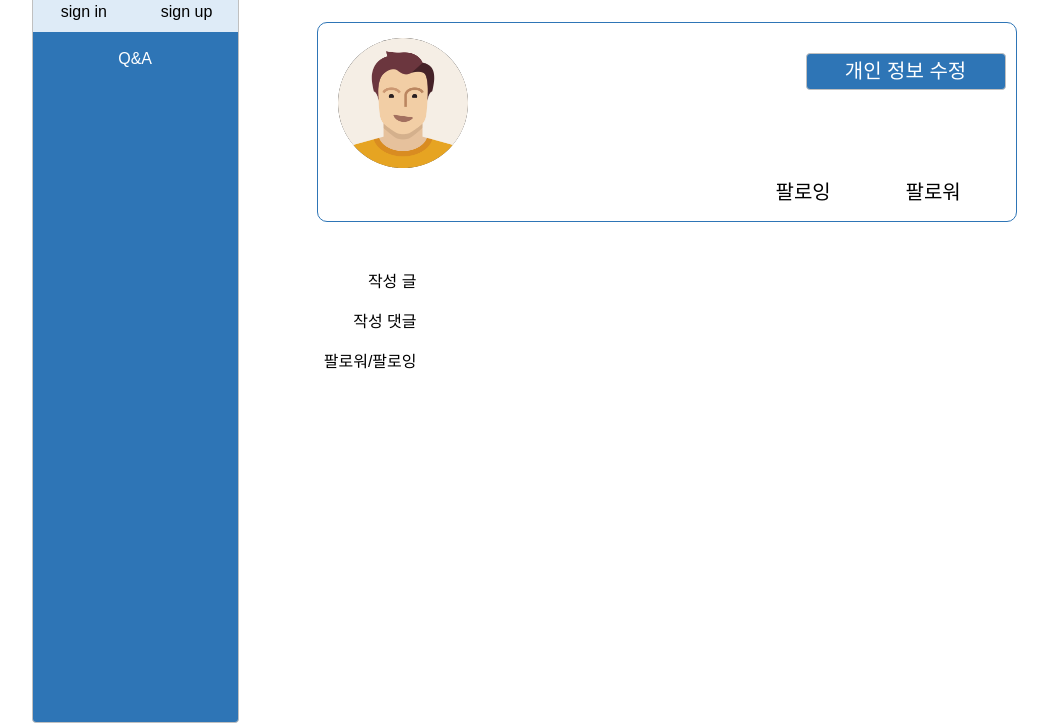
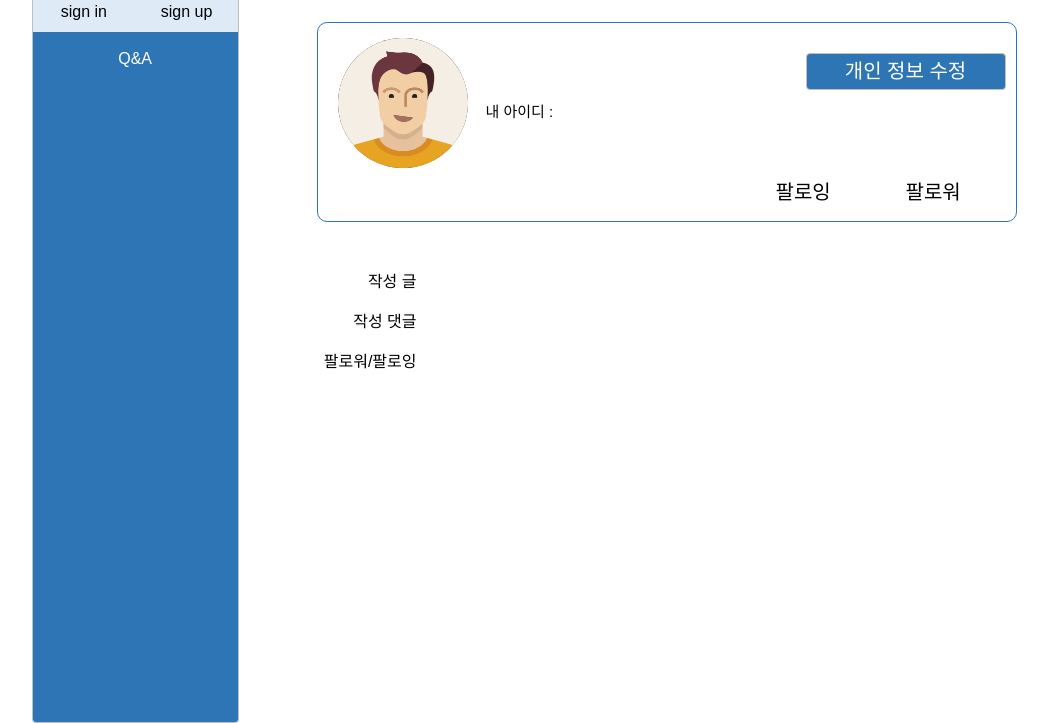
Before and after one commit to Jeong-Jin-Woo/CodingLounge, a website: page views/profile.html in a window 1280 px wide. Shown: the part 77-800 px from the top of the page, without its empty margins (116-1164 px from the left). Drawn offline with nearby package versions, Linux system fonts and the light colour scheme; files that its build step writes are made by us from their sources; files whose address does not match are found by name; a web font is replaced by a local one.

Commit message:
[UPDATE] 사용자의 profile id 보여주기

```diff
--- a/views/profile.html
+++ b/views/profile.html
@@ -14,7 +14,7 @@
     </div>
   </div>
     <div class="user-name-container">
-      <div class="user-name">{{user.nick}}</div>
+      <div class="user-name">{{user.nick}}<br><p style="font-weight: normal; font-size: 15px;">내 아이디 : {{user.id}}</p></div>
       <div>
       <input id="my-id" type="hidden" value="{{user.id}}">
       <a id="my-profile" href="/profileUpdate" class="btn widthbtn"><p>개인 정보 수정</p></a>
```
